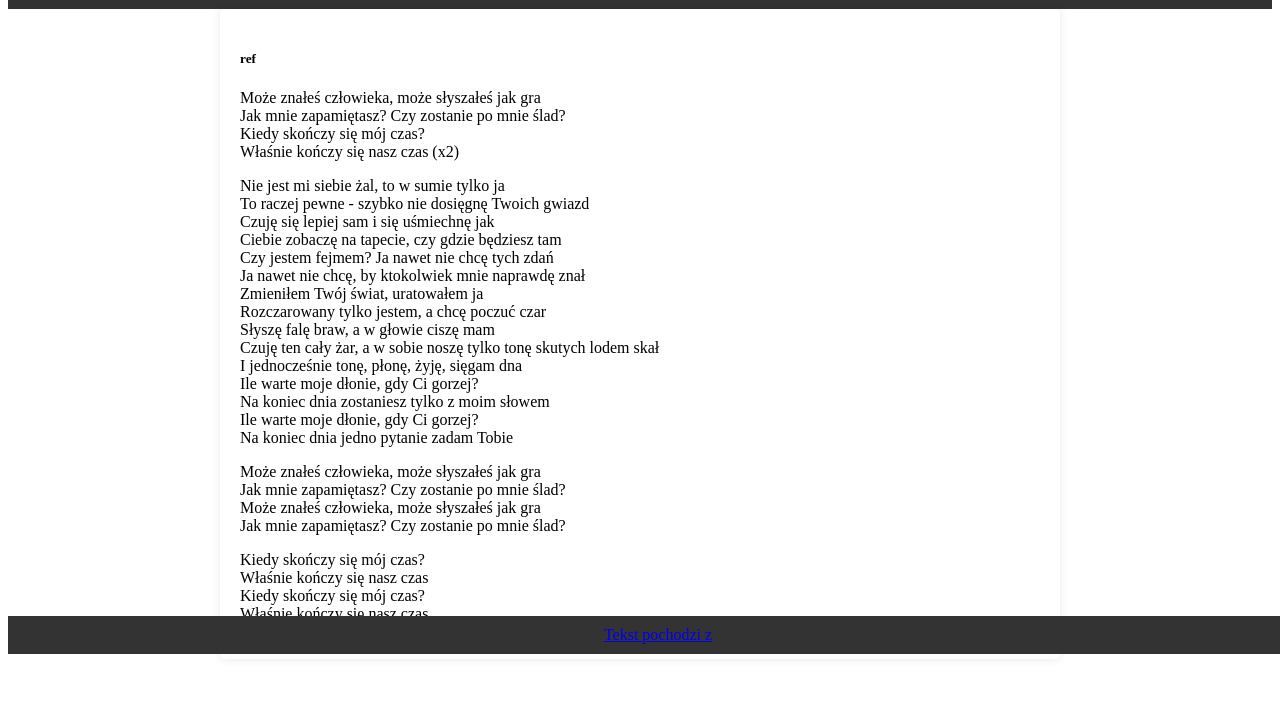
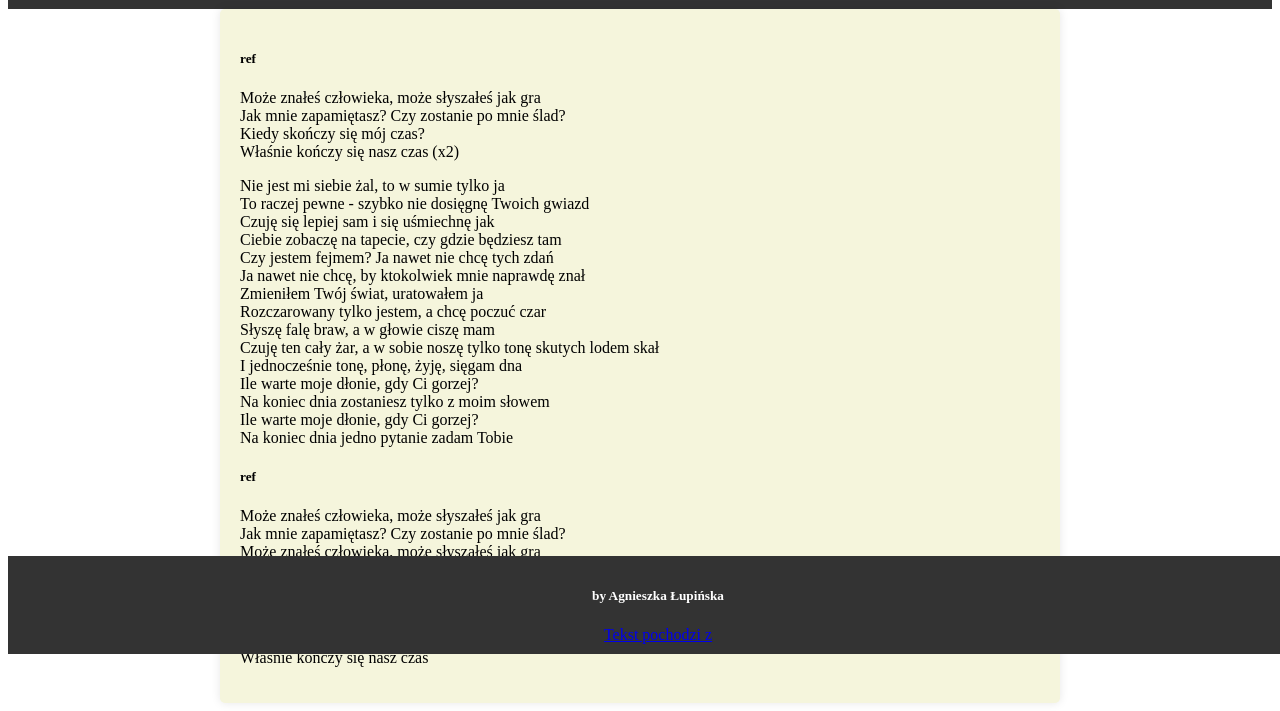
Before and after one commit to Agnieszka-1993/kodilla1, a plain HTML site: page index.html in a window 1280 px wide. Shown: the part 146-857 px from the top of the page. Before the commit the page ends 813 px from the top, so only its background shows below. Drawn offline with Linux system fonts and the light colour scheme.

Commit message:
Ostatnie poprawki

```diff
--- a/css/style.css
+++ b/css/style.css
@@ -17,7 +17,7 @@ main {
     padding: 20px;
     max-width: 800px;
     margin: 0 auto;
-    background-color: white;
+    background-color: #F5F5DC;
     border-radius: 5px;
     box-shadow: 0 0 10px rgba(0, 0, 0, 0.1);
 }
--- a/index.html
+++ b/index.html
@@ -8,11 +8,12 @@
         <link rel="stylesheet" href="css/style.css">
     </head>
     <body>
-        <header>
+        <header class="container">
             <h1>Wiking</h1>
             <h2>Sarius</h2>
+
         </header>
-        <main class="container">
+        <main >
             <section class='refren'>
                 <h5>ref</h5>
                 <p>Może znałeś człowieka, może słyszałeś jak gra<br>
@@ -40,6 +41,7 @@
             </section>
 
             <section class="refren">
+                <h5>ref</h5>
                 <p>Może znałeś człowieka, może słyszałeś jak gra<br>
                     Jak mnie zapamiętasz? Czy zostanie po mnie ślad?<br>
                     Może znałeś człowieka, może słyszałeś jak gra<br>
@@ -55,7 +57,8 @@
 
         </main>
         <footer class="link">
-            <a href="https://www.tekstowo.pl/piosenka,sarius,wiking.html">Tekst pochodzi z</a>
+		<h5>by Agnieszka Łupińska</h5>
+ 		<a href="https://www.tekstowo.pl/piosenka,sarius,wiking.html">Tekst pochodzi z</a>
         </footer>
     </body>
 </html>
```
